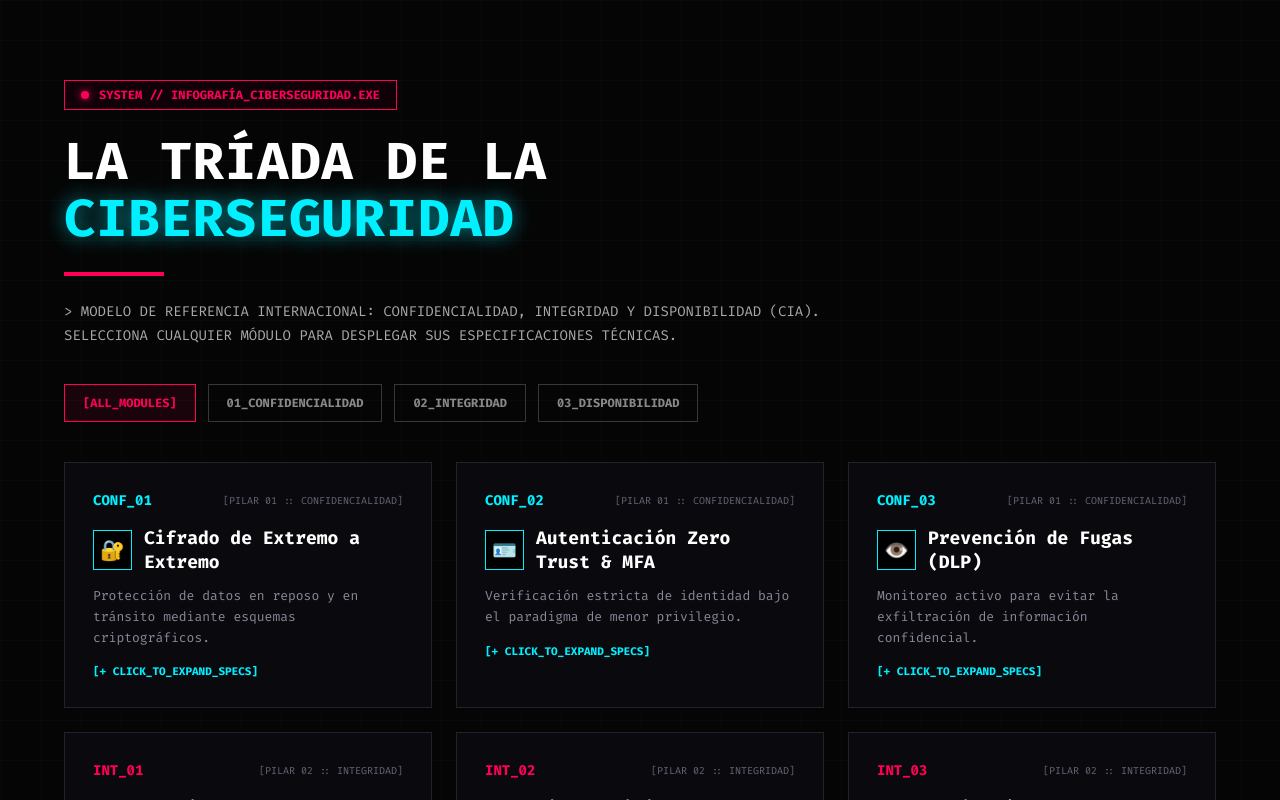
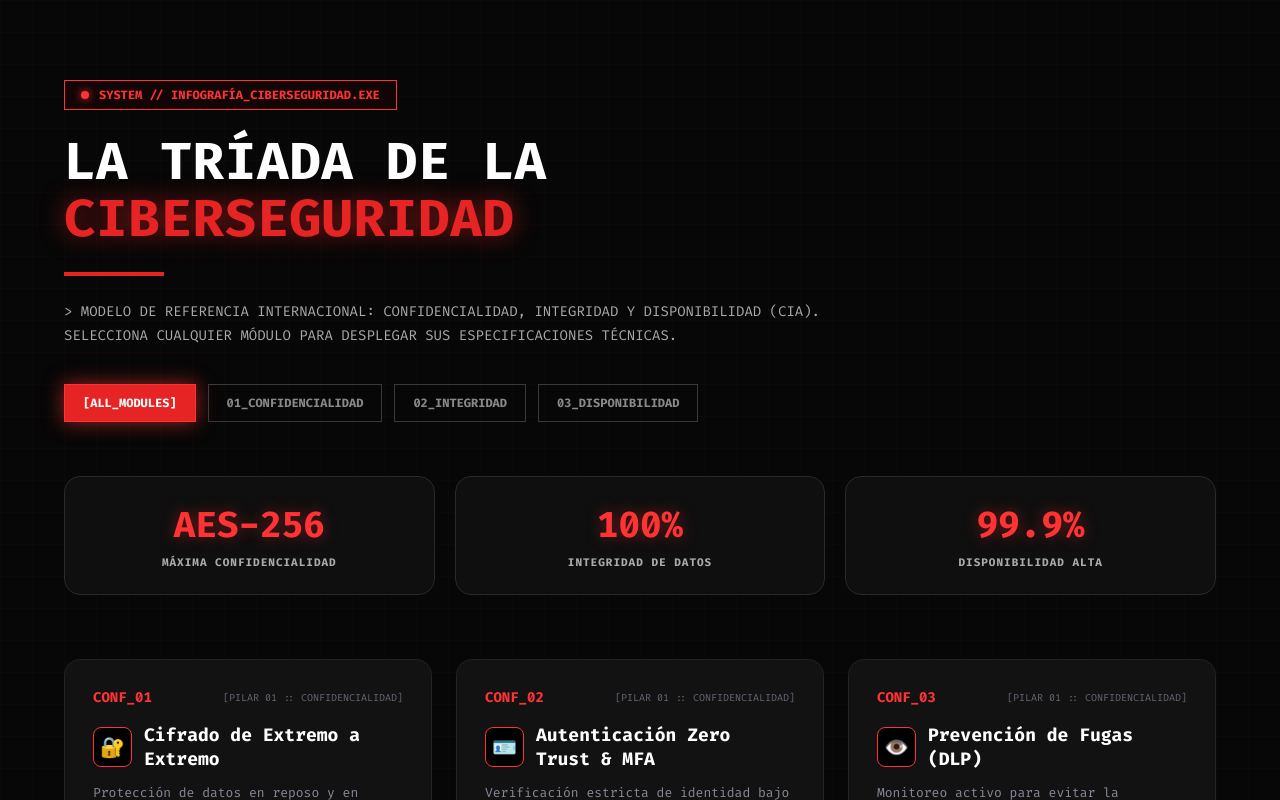
Before and after one commit to LaMambaKukun/info_navsiu, a React (Vite) app: page / in a window 1280 px wide. Shown: the top 800 px of the page. Built offline with nearby package versions, Linux system fonts and the light colour scheme.

Commit message:
Integradas animaciones interactivas estilo (Observer, Hover Lift, Resplandor)

```diff
--- a/src/App.jsx
+++ b/src/App.jsx
@@ -1,20 +1,47 @@
-import React, { useState, useEffect } from 'react'
+import React, { useState, useEffect, useRef } from 'react'
 
 export default function App() {
   const userGithub = 'LaMambaKukun'
   const [activeFilter, setActiveFilter] = useState('all')
   const [expandedCard, setExpandedCard] = useState(null)
-  const [scrollProgress, setScrollProgress] = useState(0)
 
+  // Estado para contadores animados (Estilo 8.8)
+  const [counts, setCounts] = useState({ c: 0, i: 0, a: 0 })
+  const statsRef = useRef(null)
+
+  // 1. Animación de Contadores Numéricos (Intersection Observer de 8.8)
   useEffect(() => {
-    const handleScroll = () => {
-      const totalHeight = document.documentElement.scrollHeight - window.innerHeight
-      if (totalHeight > 0) {
-        setScrollProgress((window.scrollY / totalHeight) * 100)
+    const observer = new IntersectionObserver((entries) => {
+      if (entries[0].isIntersecting) {
+        let start = 0
+        const duration = 1500
+        const interval = 20
+        const steps = duration / interval
+
+        const timer = setInterval(() => {
+          start++
+          const progress = start / steps
+          setCounts({
+            c: Math.min(Math.ceil(256 * progress), 256),
+            i: Math.min(Math.ceil(100 * progress), 100),
+            a: Math.min((99.9 * progress).toFixed(1), 99.9)
+          })
+
+          if (start >= steps) {
+            clearInterval(timer)
+            setCounts({ c: 256, i: 100, a: 99.9 })
+          }
+        }, interval)
+
+        observer.disconnect()
       }
+    }, { threshold: 0.3 })
+
+    if (statsRef.current) {
+      observer.observe(statsRef.current)
     }
-    window.addEventListener('scroll', handleScroll)
-    return () => window.removeEventListener('scroll', handleScroll)
+
+    return () => observer.disconnect()
   }, [])
 
   const toggleCard = (id) => {
@@ -25,7 +52,7 @@ export default function App() {
     {
       id: 'conf-1',
       pillar: 'confidencialidad',
-      color: '#00F0FF',
+      color: '#ff3333',
       code: 'CONF_01',
       badge: '[PILAR 01 :: CONFIDENCIALIDAD]',
       icon: '🔐',
@@ -36,7 +63,7 @@ export default function App() {
     {
       id: 'conf-2',
       pillar: 'confidencialidad',
-      color: '#00F0FF',
+      color: '#ff3333',
       code: 'CONF_02',
       badge: '[PILAR 01 :: CONFIDENCIALIDAD]',
       icon: '🪪',
@@ -47,7 +74,7 @@ export default function App() {
     {
       id: 'conf-3',
       pillar: 'confidencialidad',
-      color: '#00F0FF',
+      color: '#ff3333',
       code: 'CONF_03',
       badge: '[PILAR 01 :: CONFIDENCIALIDAD]',
       icon: '👁️',
@@ -58,7 +85,7 @@ export default function App() {
     {
       id: 'int-1',
       pillar: 'integridad',
-      color: '#FF0055',
+      color: '#e62424',
       code: 'INT_01',
       badge: '[PILAR 02 :: INTEGRIDAD]',
       icon: '🧬',
@@ -69,7 +96,7 @@ export default function App() {
     {
       id: 'int-2',
       pillar: 'integridad',
-      color: '#FF0055',
+      color: '#e62424',
       code: 'INT_02',
       badge: '[PILAR 02 :: INTEGRIDAD]',
       icon: '✍️',
@@ -80,7 +107,7 @@ export default function App() {
     {
       id: 'int-3',
       pillar: 'integridad',
-      color: '#FF0055',
+      color: '#e62424',
       code: 'INT_03',
       badge: '[PILAR 02 :: INTEGRIDAD]',
       icon: '📜',
@@ -91,7 +118,7 @@ export default function App() {
     {
       id: 'disp-1',
       pillar: 'disponibilidad',
-      color: '#00F0FF',
+      color: '#ff3333',
       code: 'DISP_01',
       badge: '[PILAR 03 :: DISPONIBILIDAD]',
       icon: '☁️',
@@ -102,7 +129,7 @@ export default function App() {
     {
       id: 'disp-2',
       pillar: 'disponibilidad',
-      color: '#00F0FF',
+      color: '#ff3333',
       code: 'DISP_02',
       badge: '[PILAR 03 :: DISPONIBILIDAD]',
       icon: '🔄',
@@ -113,7 +140,7 @@ export default function App() {
     {
       id: 'disp-3',
       pillar: 'disponibilidad',
-      color: '#00F0FF',
+      color: '#ff3333',
       code: 'DISP_03',
       badge: '[PILAR 03 :: DISPONIBILIDAD]',
       icon: '🛡️',
@@ -129,13 +156,10 @@ export default function App() {
 
   return (
     <div style={styles.appWrapper}>
-      {/* Barra de progreso superior Cyberpunk */}
-      <div style={{ ...styles.scrollProgressBar, width: `${scrollProgress}%` }}></div>
-
-      {/* Grid de Fondo Cyberpunk */}
+      {/* Fondo con Patrón de Cuadrícula Ciberpunk (Grid Pattern de 8.8) */}
       <div style={styles.cyberGrid}></div>
 
-      {/* Header Estilo 8dot8 */}
+      {/* Header Principal */}
       <header style={styles.heroSection}>
         <div style={styles.terminalTag}>
           <span style={styles.terminalDot}></span>
@@ -144,7 +168,7 @@ export default function App() {
 
         <h1 style={styles.heroTitle}>
           LA TRÍADA DE LA <br />
-          <span style={styles.glitchText}>CIBERSEGURIDAD</span>
+          <span style={styles.glowTextRed}>CIBERSEGURIDAD</span>
         </h1>
 
         <div style={styles.accentLine}></div>
@@ -153,15 +177,16 @@ export default function App() {
           &gt; MODELO DE REFERENCIA INTERNACIONAL: CONFIDENCIALIDAD, INTEGRIDAD Y DISPONIBILIDAD (CIA). SELECCIONA CUALQUIER MÓDULO PARA DESPLEGAR SUS ESPECIFICACIONES TÉCNICAS.
         </p>
 
-        {/* Filtros Cyberpunk */}
+        {/* Filtros con Botones Pulso-Glow */}
         <div style={styles.filterBar}>
           <button
             onClick={() => setActiveFilter('all')}
             style={{
               ...styles.filterBtn,
-              borderColor: activeFilter === 'all' ? '#FF0055' : 'rgba(255,255,255,0.2)',
-              color: activeFilter === 'all' ? '#FF0055' : '#888',
-              backgroundColor: activeFilter === 'all' ? '#FF005515' : 'transparent'
+              borderColor: activeFilter === 'all' ? '#ff3333' : 'rgba(255,255,255,0.2)',
+              color: activeFilter === 'all' ? '#ffffff' : '#888',
+              backgroundColor: activeFilter === 'all' ? '#e62424' : 'transparent',
+              boxShadow: activeFilter === 'all' ? '0 0 20px rgba(255, 51, 51, 0.6)' : 'none'
             }}
           >
             [ALL_MODULES]
@@ -170,9 +195,10 @@ export default function App() {
             onClick={() => setActiveFilter('confidencialidad')}
             style={{
               ...styles.filterBtn,
-              borderColor: activeFilter === 'confidencialidad' ? '#00F0FF' : 'rgba(255,255,255,0.2)',
-              color: activeFilter === 'confidencialidad' ? '#00F0FF' : '#888',
-              backgroundColor: activeFilter === 'confidencialidad' ? '#00F0FF15' : 'transparent'
+              borderColor: activeFilter === 'confidencialidad' ? '#ff3333' : 'rgba(255,255,255,0.2)',
+              color: activeFilter === 'confidencialidad' ? '#ffffff' : '#888',
+              backgroundColor: activeFilter === 'confidencialidad' ? '#e62424' : 'transparent',
+              boxShadow: activeFilter === 'confidencialidad' ? '0 0 20px rgba(255, 51, 51, 0.6)' : 'none'
             }}
           >
             01_CONFIDENCIALIDAD
@@ -181,9 +207,10 @@ export default function App() {
             onClick={() => setActiveFilter('integridad')}
             style={{
               ...styles.filterBtn,
-              borderColor: activeFilter === 'integridad' ? '#FF0055' : 'rgba(255,255,255,0.2)',
-              color: activeFilter === 'integridad' ? '#FF0055' : '#888',
-              backgroundColor: activeFilter === 'integridad' ? '#FF005515' : 'transparent'
+              borderColor: activeFilter === 'integridad' ? '#ff3333' : 'rgba(255,255,255,0.2)',
+              color: activeFilter === 'integridad' ? '#ffffff' : '#888',
+              backgroundColor: activeFilter === 'integridad' ? '#e62424' : 'transparent',
+              boxShadow: activeFilter === 'integridad' ? '0 0 20px rgba(255, 51, 51, 0.6)' : 'none'
             }}
           >
             02_INTEGRIDAD
@@ -192,9 +219,10 @@ export default function App() {
             onClick={() => setActiveFilter('disponibilidad')}
             style={{
               ...styles.filterBtn,
-              borderColor: activeFilter === 'disponibilidad' ? '#00F0FF' : 'rgba(255,255,255,0.2)',
-              color: activeFilter === 'disponibilidad' ? '#00F0FF' : '#888',
-              backgroundColor: activeFilter === 'disponibilidad' ? '#00F0FF15' : 'transparent'
+              borderColor: activeFilter === 'disponibilidad' ? '#ff3333' : 'rgba(255,255,255,0.2)',
+              color: activeFilter === 'disponibilidad' ? '#ffffff' : '#888',
+              backgroundColor: activeFilter === 'disponibilidad' ? '#e62424' : 'transparent',
+              boxShadow: activeFilter === 'disponibilidad' ? '0 0 20px rgba(255, 51, 51, 0.6)' : 'none'
             }}
           >
             03_DISPONIBILIDAD
@@ -202,7 +230,23 @@ export default function App() {
         </div>
       </header>
 
-      {/* Grid de Tarjetas Cyberpunk / 8dot8 */}
+      {/* Sección de Estadísticas con Animación de Contador (8.8 Observer) */}
+      <section ref={statsRef} style={styles.statsContainer}>
+        <div style={styles.statBox}>
+          <span style={styles.statNumber}>AES-{counts.c}</span>
+          <span style={styles.statLabel}>MÁXIMA CONFIDENCIALIDAD</span>
+        </div>
+        <div style={styles.statBox}>
+          <span style={styles.statNumber}>{counts.i}%</span>
+          <span style={styles.statLabel}>INTEGRIDAD DE DATOS</span>
+        </div>
+        <div style={styles.statBox}>
+          <span style={styles.statNumber}>{counts.a}%</span>
+          <span style={styles.statLabel}>DISPONIBILIDAD ALTA</span>
+        </div>
+      </section>
+
+      {/* Grid de Tarjetas Interactivas con Hover & Glassmorphism */}
       <main style={styles.mainContainer}>
         <div style={styles.interactiveGrid}>
           {filteredFeatures.map((item) => {
@@ -211,10 +255,11 @@ export default function App() {
               <div
                 key={item.id}
                 onClick={() => toggleCard(item.id)}
+                className="glass-card-8dot8"
                 style={{
-                  ...styles.cyberCard,
+                  ...styles.glassCard,
                   borderColor: isExpanded ? item.color : '#22222A',
-                  boxShadow: isExpanded ? `0 0 25px ${item.color}50` : 'none'
+                  boxShadow: isExpanded ? `0 0 30px rgba(255, 51, 51, 0.3)` : 'none'
                 }}
               >
                 <div style={styles.cardTopRow}>
@@ -234,7 +279,7 @@ export default function App() {
                     <div style={{ ...styles.terminalDivider, backgroundColor: item.color }}></div>
                     <p style={styles.cardDetailText}>&gt; {item.detail}</p>
                     <span style={{ ...styles.closeTag, color: item.color }}>
-                      [- Ocultar detalle]
+                      [- Ocultar especificación]
                     </span>
                   </div>
                 )}
@@ -250,7 +295,7 @@ export default function App() {
         </div>
       </main>
 
-      {/* Footer Conclusión & Autoría en GitHub Estilo 8dot8 */}
+      {/* Footer Conclusión & Autoría en GitHub */}
       <footer style={styles.footerSection}>
         <div style={styles.conclusionCard}>
           <div style={styles.footerCodeTag}>// SYSTEM_SUMMARY</div>
@@ -279,10 +324,10 @@ export default function App() {
   )
 }
 
-// Estilos 8dot8 Ciberpunk / Brutalista
+// Estilos Ciberpunk & Animaciones Integradas
 const styles = {
   appWrapper: {
-    backgroundColor: '#050505',
+    backgroundColor: '#070707',
     width: '100vw',
     minHeight: '100vh',
     margin: 0,
@@ -290,25 +335,17 @@ const styles = {
     color: '#FFFFFF',
     position: 'relative',
     overflowX: 'hidden',
-    paddingBottom: '80px'
-  },
-  scrollProgressBar: {
-    position: 'fixed',
-    top: 0,
-    left: 0,
-    height: '4px',
-    background: 'linear-gradient(90deg, #FF0055, #00F0FF)',
-    zIndex: 100,
-    boxShadow: '0 0 10px #FF0055'
+    paddingBottom: '80px',
+    fontFamily: '"Fira Code", "Courier New", Courier, monospace'
   },
   cyberGrid: {
     position: 'fixed',
     inset: 0,
     backgroundImage: `
-      linear-gradient(to right, rgba(255, 0, 85, 0.04) 1px, transparent 1px),
-      linear-gradient(to bottom, rgba(0, 240, 255, 0.04) 1px, transparent 1px)
+      linear-gradient(to right, rgba(255, 51, 51, 0.03) 1px, transparent 1px),
+      linear-gradient(to bottom, rgba(255, 51, 51, 0.03) 1px, transparent 1px)
     `,
-    backgroundSize: '40px 40px',
+    backgroundSize: '32px 32px',
     pointerEvents: 'none',
     zIndex: 0
   },
@@ -316,7 +353,7 @@ const styles = {
     width: '100%',
     maxWidth: '1200px',
     margin: '0 auto',
-    padding: '80px 24px 40px 24px',
+    padding: '80px 24px 30px 24px',
     position: 'relative',
     zIndex: 1
   },
@@ -324,9 +361,9 @@ const styles = {
     display: 'inline-flex',
     alignItems: 'center',
     gap: '10px',
-    border: '1px solid #FF0055',
-    background: '#100008',
-    color: '#FF0055',
+    border: '1px solid #ff3333',
+    background: '#120505',
+    color: '#ff3333',
     padding: '6px 16px',
     fontSize: '12px',
     fontWeight: '700',
@@ -336,8 +373,8 @@ const styles = {
     width: '8px',
     height: '8px',
     borderRadius: '50%',
-    backgroundColor: '#FF0055',
-    boxShadow: '0 0 8px #FF0055'
+    backgroundColor: '#ff3333',
+    boxShadow: '0 0 8px #ff3333'
   },
   heroTitle: {
     fontSize: '52px',
@@ -346,14 +383,14 @@ const styles = {
     lineHeight: '1.1',
     margin: 0
   },
-  glitchText: {
-    color: '#00F0FF',
-    textShadow: '0 0 20px rgba(0, 240, 255, 0.6)'
+  glowTextRed: {
+    color: '#e62424',
+    textShadow: '0 0 25px rgba(230, 36, 36, 0.6)'
   },
   accentLine: {
     width: '100px',
     height: '4px',
-    backgroundColor: '#FF0055',
+    backgroundColor: '#e62424',
     margin: '24px 0'
   },
   heroSubtitle: {
@@ -375,7 +412,41 @@ const styles = {
     fontWeight: '700',
     cursor: 'pointer',
     fontFamily: 'inherit',
-    transition: 'all 0.2s ease'
+    transition: 'all 0.3s cubic-bezier(0.25, 1, 0.5, 1)'
+  },
+  statsContainer: {
+    width: '100%',
+    maxWidth: '1200px',
+    margin: '0 auto 40px auto',
+    padding: '24px',
+    display: 'grid',
+    gridTemplateColumns: 'repeat(auto-fit, minmax(250px, 1fr))',
+    gap: '20px',
+    position: 'relative',
+    zIndex: 1
+  },
+  statBox: {
+    background: 'rgba(18, 18, 18, 0.8)',
+    border: '1px solid #2a2a2a',
+    borderRadius: '16px',
+    padding: '24px',
+    textAlign: 'center',
+    backdropFilter: 'blur(10px)'
+  },
+  statNumber: {
+    fontSize: '36px',
+    fontWeight: '900',
+    color: '#ff3333',
+    display: 'block',
+    textShadow: '0 0 15px rgba(255, 51, 51, 0.4)'
+  },
+  statLabel: {
+    fontSize: '11px',
+    color: '#AAAAAA',
+    letterSpacing: '1px',
+    marginTop: '6px',
+    display: 'block',
+    fontWeight: '700'
   },
   mainContainer: {
     width: '100%',
@@ -390,12 +461,13 @@ const styles = {
     gridTemplateColumns: 'repeat(auto-fit, minmax(340px, 1fr))',
     gap: '24px'
   },
-  cyberCard: {
-    background: '#0A0A0E',
-    border: '1px solid',
+  glassCard: {
+    background: '#121212',
+    border: '1px solid #2a2a2a',
+    borderRadius: '16px',
     padding: '28px',
     cursor: 'pointer',
-    transition: 'all 0.2s ease',
+    transition: 'all 0.3s ease',
     display: 'flex',
     flexDirection: 'column'
   },
@@ -423,7 +495,8 @@ const styles = {
     fontSize: '20px',
     padding: '6px',
     border: '1px solid',
-    background: '#000000'
+    background: '#000000',
+    borderRadius: '8px'
   },
   cardTitle: {
     fontSize: '18px',
@@ -469,14 +542,15 @@ const styles = {
     zIndex: 1
   },
   conclusionCard: {
-    background: '#0A0A0E',
-    border: '1px solid #FF0055',
+    background: '#121212',
+    border: '1px solid #ff3333',
+    borderRadius: '20px',
     padding: '40px 32px',
     textAlign: 'left'
   },
   footerCodeTag: {
     fontSize: '12px',
-    color: '#FF0055',
+    color: '#ff3333',
     fontWeight: '700',
     marginBottom: '12px'
   },
@@ -497,13 +571,14 @@ const styles = {
     display: 'inline-flex',
     flexDirection: 'column',
     gap: '6px',
-    border: '1px solid #00F0FF',
-    background: '#001015',
-    padding: '12px 20px'
+    border: '1px solid #ff3333',
+    background: '#1a0505',
+    padding: '12px 20px',
+    borderRadius: '12px'
   },
   authorLabel: {
     fontSize: '10px',
-    color: '#00F0FF',
+    color: '#ff3333',
     fontWeight: '700'
   },
   authorLink: {
--- a/src/index.css
+++ b/src/index.css
@@ -26,3 +26,12 @@ html, body, #root {
 ::-webkit-scrollbar-thumb {
   background: #FF0055;
 }
+.glass-card-8dot8 {
+  transition: all 0.3s ease !important;
+}
+
+.glass-card-8dot8:hover {
+  border-color: rgba(255, 51, 51, 0.6) !important;
+  box-shadow: 0 0 30px rgba(255, 51, 51, 0.15), inset 0 0 20px rgba(255, 51, 51, 0.03) !important;
+  transform: translateY(-4px) !important;
+}
```
